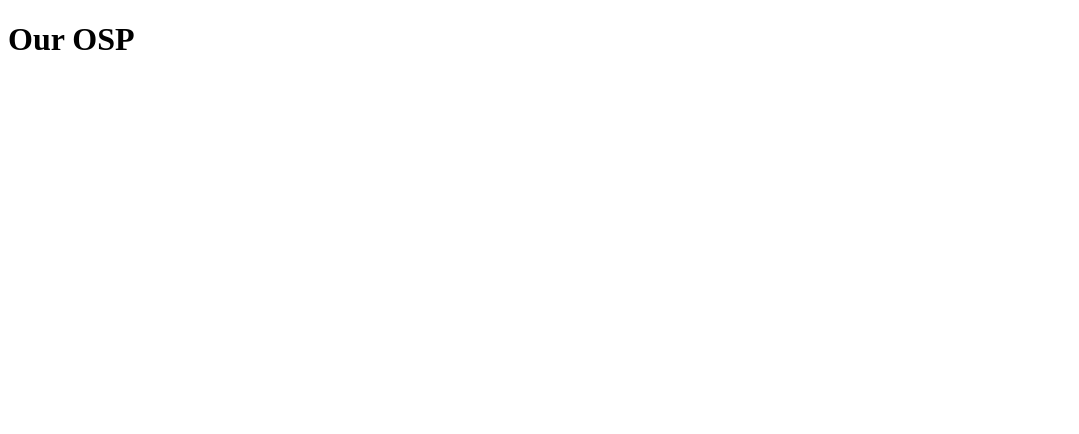
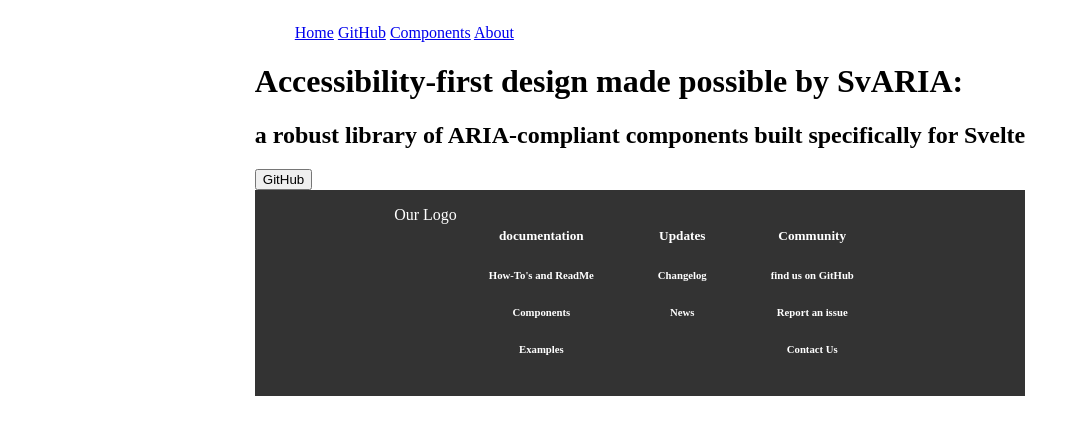
Before and after one commit to oslabs-beta/SvARIA, a SvelteKit app: page / in a window 1280 px wide. Shown: the top 434 px of the page, without its empty margins (0-1079 px from the left). Built offline with nearby package versions, Linux system fonts and the light colour scheme.

Commit message:
created frontend/splashpage targeting mvp

```diff
--- a/package.json
+++ b/package.json
@@ -46,7 +46,7 @@
 		"svelte-check": "^3.6.0",
 		"tslib": "^2.4.1",
 		"typescript": "^5.0.0",
-		"vite": "^5.0.11",
+		"vite": "^5.2.11",
 		"vitest": "^1.2.0"
 	},
 	"svelte": "./dist/index.js",
--- /dev/null
+++ b/src/lib/Footer.svelte
@@ -0,0 +1,57 @@
+<style>
+    footer {
+      background-color: #333;
+      color: white;
+      padding: 1rem;
+      text-align: center;
+    }
+
+    /* Flex container for the footer sections */
+    .footer-container {
+      display: flex;
+      justify-content: space-around; /* Distribute space around the items */
+    }
+
+    .footer-container ul {
+      list-style: none; /* Remove default list styling */
+      padding: 0;
+      margin: 0;
+      margin: 0 2rem;
+    }
+
+    /* Horizontal list for the top-level ul */
+    .footer-container > ul {
+      display: flex;
+    }
+
+    /* Nested uls will remain vertical */
+    .footer-container ul ul {
+      display: block;
+    }
+  </style>
+
+
+<footer>
+    <div class='footer-container'>
+        <ul class='footer'>
+            <div class='svariaLogo'>Our Logo</div>
+            <ul class='footerBlock' id='docs'>
+                <li><h5>documentation</h5></li>
+                <li><h6>How-To's and ReadMe</h6></li>
+                <li><h6>Components</h6></li>
+                <li><h6>Examples</h6></li>
+            </ul>
+            <ul class='footerBlock' id='updates'>
+                <li><h5>Updates</h5></li>
+                <li><h6>Changelog</h6></li>
+                <li><h6>News</h6></li>
+            </ul>
+            <ul class='footerBlock' id='community'>
+                <li><h5>Community</h5></li>
+                <li><h6>find us on GitHub</h6></li>
+                <li><h6>Report an issue</h6></li>
+                <li><h6>Contact Us</h6></li>
+            </ul>
+        </ul>
+    </div>
+</footer>
--- /dev/null
+++ b/src/lib/Navbar.svelte
@@ -0,0 +1,12 @@
+<style>
+    /* css goes here */
+</style>
+
+<nav>
+    <ul class='navbar'>
+        <a href="/">Home</a>
+        <a href="gitHub">GitHub</a>
+        <a href="/components">Components</a>
+        <a href="/about">About</a>
+    </ul>
+</nav>
--- /dev/null
+++ b/src/routes/+layout.svelte
@@ -0,0 +1,8 @@
+<script>
+    import Navbar from "$lib/Navbar.svelte";
+    import Footer from "$lib/Footer.svelte"
+</script>
+
+<Navbar />
+<slot />
+<Footer />
--- a/src/routes/+page.svelte
+++ b/src/routes/+page.svelte
@@ -1,6 +1,18 @@
-<!-- <h1>Welcome to your library project</h1>
-<p>Create your package using @sveltejs/package and preview/showcase your work with SvelteKit</p>
-<p>Visit <a href="https://kit.svelte.dev">kit.svelte.dev</a> to read the documentation</p> -->
 
-<h1>Our OSP</h1>
-<title>Our OSP Project</title>
+
+<style>
+    :global(body) {
+        display: flex;
+        justify-content: center;
+        height: 100vh;
+    }
+
+  </style>
+
+<div class='main-cont'>
+    <div class='splash-heading'>
+        <h1>Accessibility-first design made possible by SvARIA:</h1>
+        <h2>a robust library of ARIA-compliant components built specifically for Svelte</h2>
+        <a href='/gitHub'><button class='gitBut' type='button'>GitHub</button></a>
+    </div>
+</div>
--- /dev/null
+++ b/src/routes/about/+page.svelte
@@ -0,0 +1 @@
+<h3>About</h3>
--- /dev/null
+++ b/src/routes/gitHub/+page.svelte
@@ -0,0 +1 @@
+<h3>GitHub</h3>
--- /dev/null
+++ b/src/routes/testPage/+page.svelte
@@ -0,0 +1,5 @@
+<!-- use this page to test out components with URL "/testPage" -->
+<div class='testDiv'>
+    <!-- your component goes here -->
+
+</div>
```
Also changed, not shown: src/routes/components/+page.svelte (added, +18 -0 lines), 1 other file (tests, documents, lock files or other folders).
